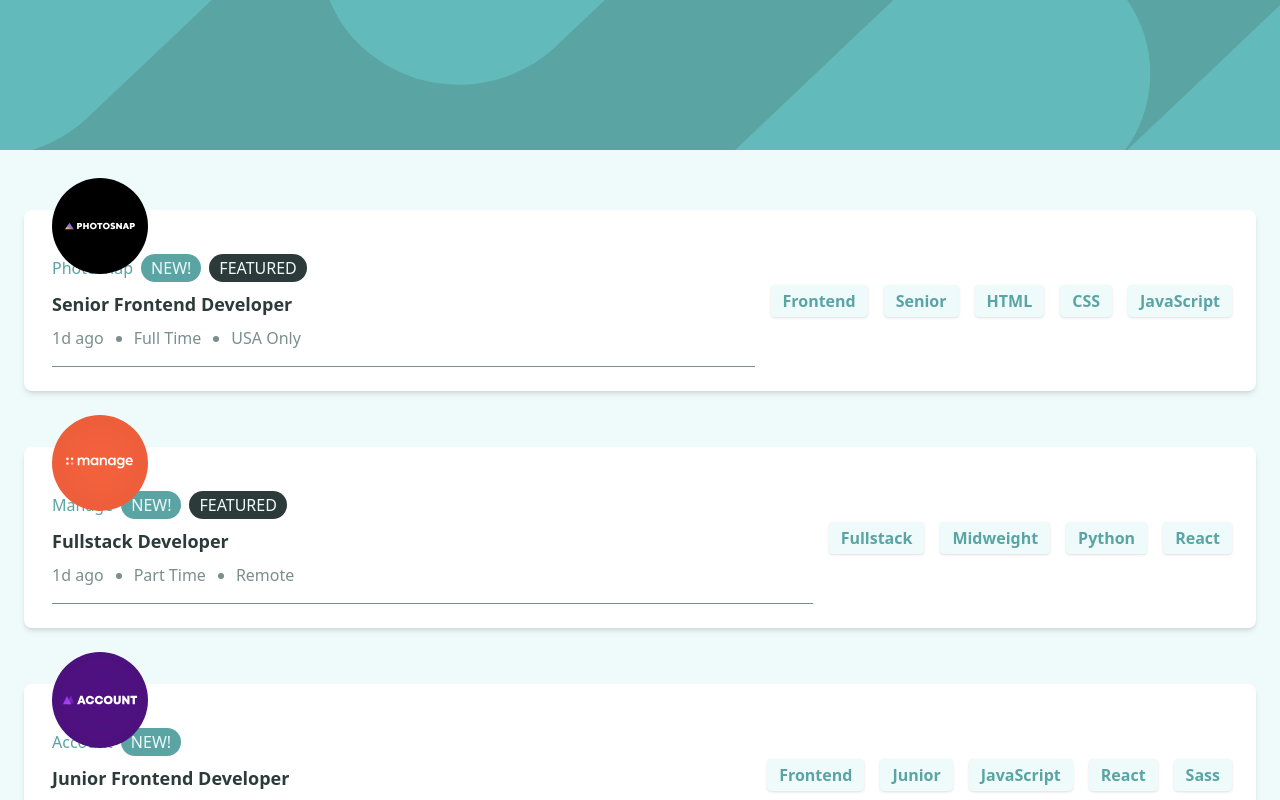
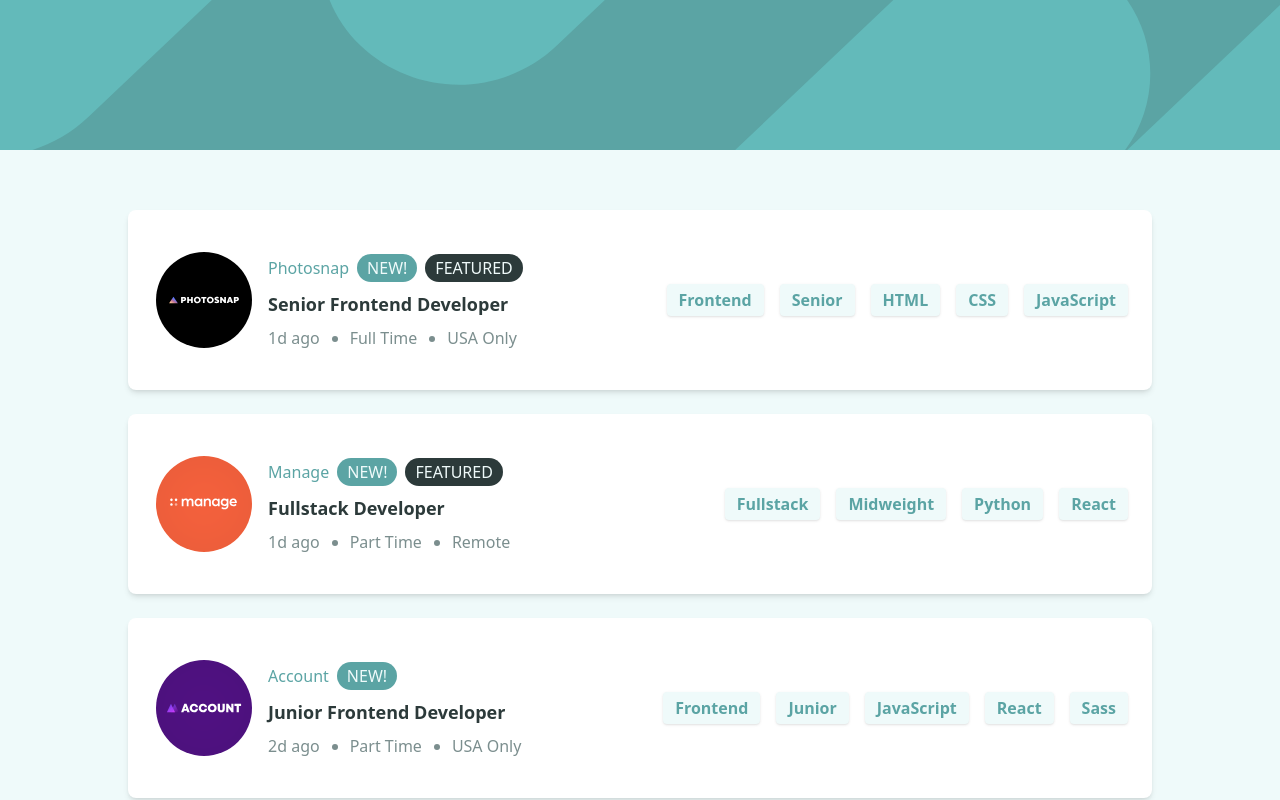
Before and after one commit to Imoyemi-1/Static-job-filtering-app, a React (Vite) app: page / in a window 1280 px wide. Shown: the top 800 px of the page. Built offline with nearby package versions, Linux system fonts and the light colour scheme.

Commit message:
style: styled job card component desktop view

```diff
--- a/src/components/JobCard.jsx
+++ b/src/components/JobCard.jsx
@@ -1,12 +1,12 @@
 function JobCard({ job }) {
   return (
-    <article className='relative bg-white p-6 rounded-lg shadow-md flex flex-col md:flex-row md:items-center gap-4 border-l-4 border-transparent hover:border-green-c-400 transition-colors duration-300 ease-in-out'>
+    <article className='relative bg-white w-full p-6 rounded-lg max-w-[1024px] shadow-md flex flex-col md:flex-row md:items-center md:justify-between gap-4 border-l-4 border-transparent hover:border-green-c-400 transition-colors duration-300 ease-in-out'>
       <img
-        className='w-16 h-16 md:w-24 md:h-24 rounded absolute -top-8 '
+        className='w-16 h-16 md:w-24 md:h-24 rounded absolute -top-8 md:static'
         src={job.logo}
         alt={job.company}
       />
-      <div className='flex-1 mt-5 border-b border-gray-c-400 pb-4 '>
+      <div className='flex-1 mt-5 md:border-b-0 border-b border-gray-c-400 pb-4 md:mr-4'>
         <div className='flex gap-2 items-center mb-2'>
           <p className='text-green-c-400 font-medium'>{job.company}</p>
           {job.new && (
--- a/src/components/mainPage.jsx
+++ b/src/components/mainPage.jsx
@@ -6,7 +6,7 @@ function MainPage() {
   const [jobData, setJobData] = useState(data);
 
   return (
-    <main className='flex flex-col md:justify-center gap-y-14 p-6 pt-15 bg-green-c-50 min-h-screen'>
+    <main className='flex flex-col md:items-center  gap-y-14 p-6 md:gap-y-6 pt-15 bg-green-c-50 min-h-screen'>
       {jobData.map((job) => (
         <JobCard key={job.id} job={job} />
       ))}
```
